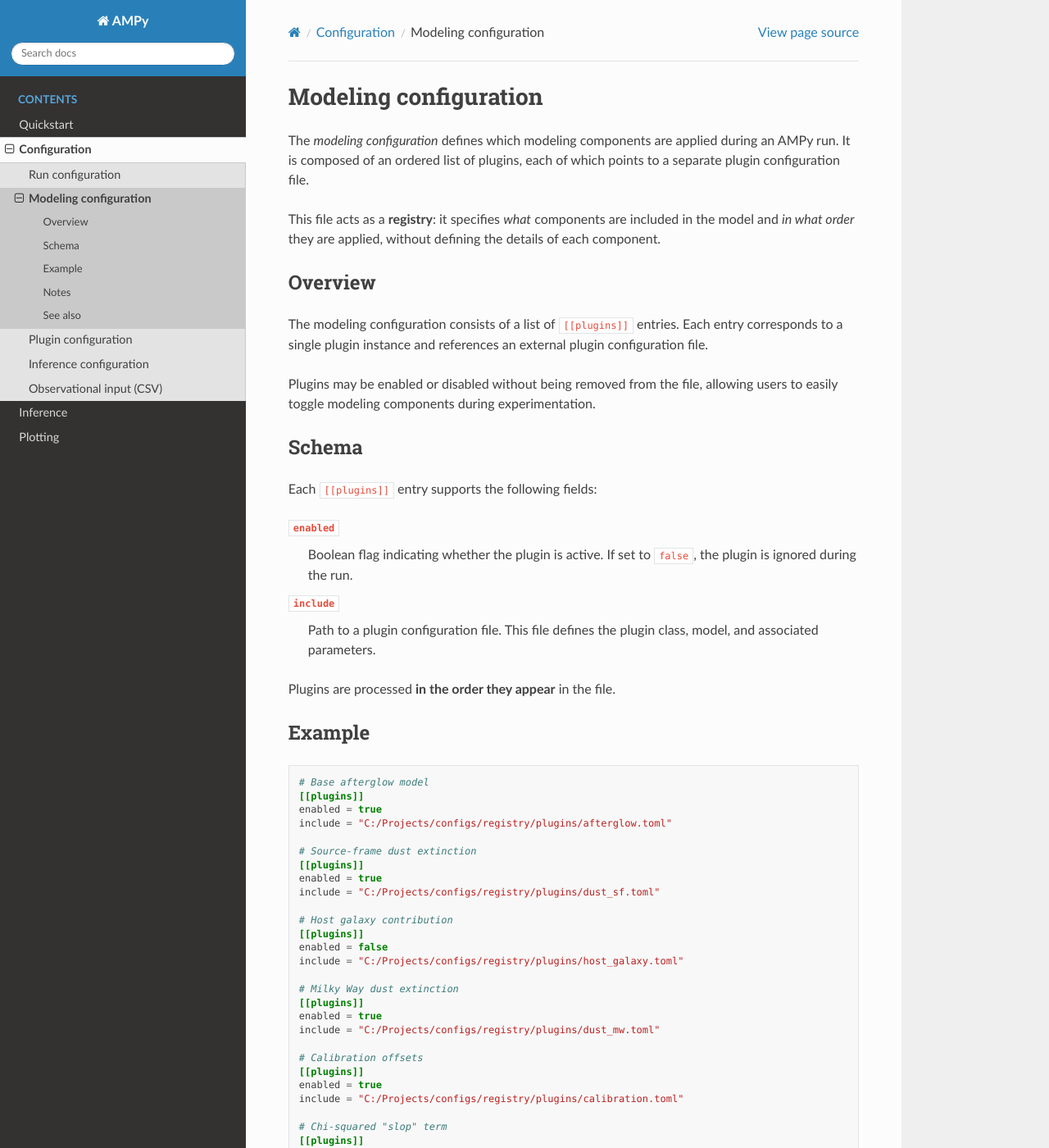
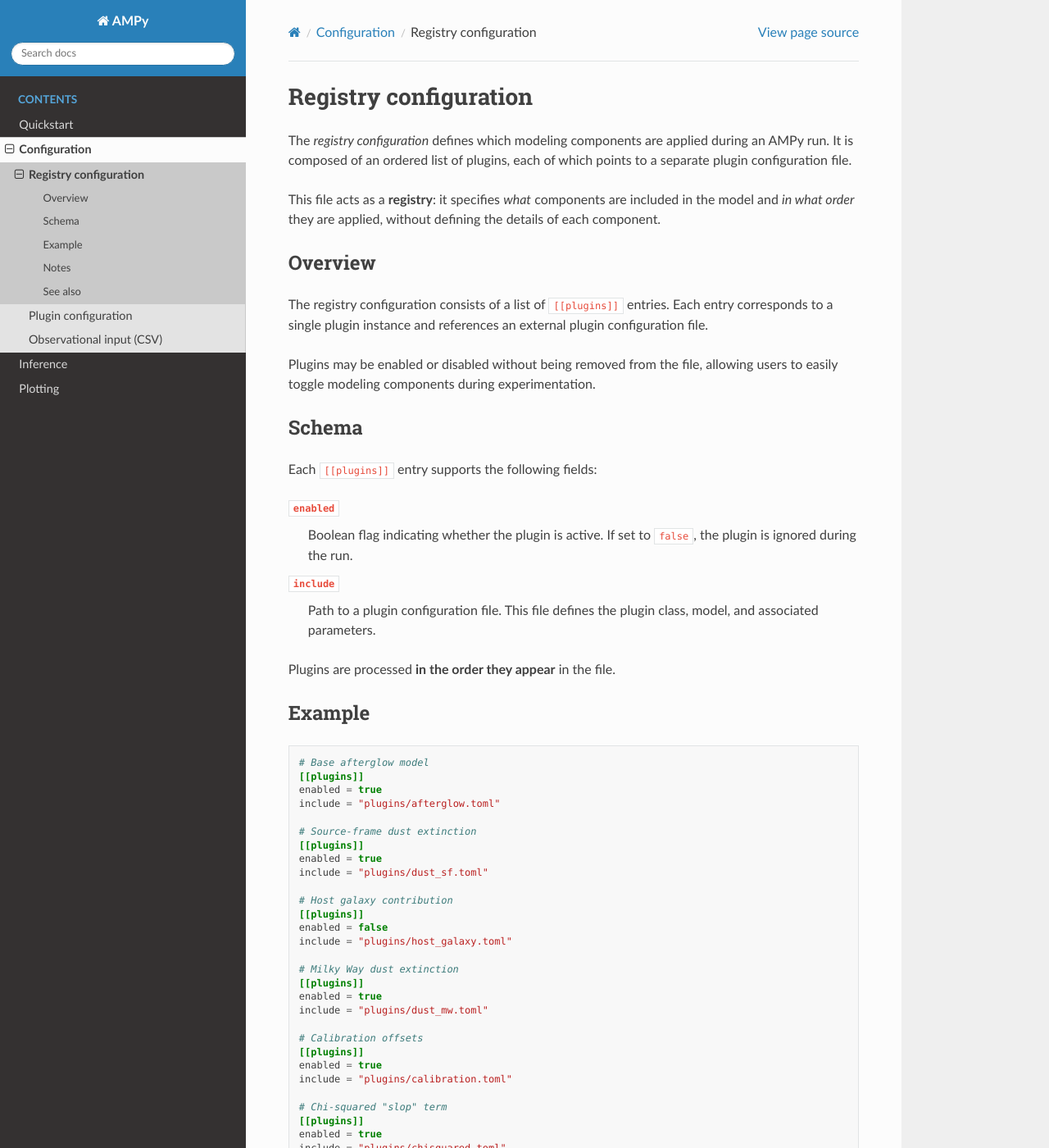
Before and after one commit to astrodyl/ampy, a Sphinx documentation site: the page built from docs/source/configs/modeling.rst, in a window 1280 px wide and 1400 px high. Shown: the whole window at 82% size. Built offline with Sphinx 7.4.7 and the Read the Docs theme 3.1.0, drawn with Linux system fonts in a browser that asks for light colours; some of the changed text lies outside the part shown.

```diff
--- a/docs/source/configs/index.rst
+++ b/docs/source/configs/index.rst
@@ -7,8 +7,6 @@ files for reproducibility and easy sharing.
 .. toctree::
    :maxdepth: 2
 
-   run
    modeling
    plugins
-   inference
    observation
--- a/docs/source/configs/modeling.rst
+++ b/docs/source/configs/modeling.rst
@@ -1,7 +1,7 @@
-Modeling configuration
+Registry configuration
 ======================
 
-The *modeling configuration* defines which modeling components are applied
+The *registry configuration* defines which modeling components are applied
 during an AMPy run. It is composed of an ordered list of plugins, each of
 which points to a separate plugin configuration file.
 
@@ -12,7 +12,7 @@ details of each component.
 Overview
 --------
 
-The modeling configuration consists of a list of ``[[plugins]]`` entries.
+The registry configuration consists of a list of ``[[plugins]]`` entries.
 Each entry corresponds to a single plugin instance and references an
 external plugin configuration file.
 
@@ -42,32 +42,32 @@ Example
    # Base afterglow model
    [[plugins]]
    enabled = true
-   include = "C:/Projects/configs/registry/plugins/afterglow.toml"
+   include = "plugins/afterglow.toml"
 
    # Source-frame dust extinction
    [[plugins]]
    enabled = true
-   include = "C:/Projects/configs/registry/plugins/dust_sf.toml"
+   include = "plugins/dust_sf.toml"
 
    # Host galaxy contribution
    [[plugins]]
    enabled = false
-   include = "C:/Projects/configs/registry/plugins/host_galaxy.toml"
+   include = "plugins/host_galaxy.toml"
 
    # Milky Way dust extinction
    [[plugins]]
    enabled = true
-   include = "C:/Projects/configs/registry/plugins/dust_mw.toml"
+   include = "plugins/dust_mw.toml"
 
    # Calibration offsets
    [[plugins]]
    enabled = true
-   include = "C:/Projects/configs/registry/plugins/calibration.toml"
+   include = "plugins/calibration.toml"
 
    # Chi-squared "slop" term
    [[plugins]]
    enabled = true
-   include = "C:/Projects/configs/registry/plugins/chisquared.toml"
+   include = "plugins/chisquared.toml"
 
 Notes
 -----
@@ -83,4 +83,3 @@ See also
 --------
 
 * :doc:`plugins` — detailed description of plugin configuration files
-* :doc:`inference` — inference configuration
--- a/docs/source/inference/index.rst
+++ b/docs/source/inference/index.rst
@@ -11,5 +11,6 @@ AMPy workflows.
 .. toctree::
    :maxdepth: 2
 
+   engine
    priors
    samplers
```
Also changed, not shown: docs/source/configs/inference.rst (deleted, +0 -73 lines), docs/source/configs/run.rst (deleted, +0 -50 lines), docs/source/inference/engine.rst (added, +13 -0 lines), 12 other files.
